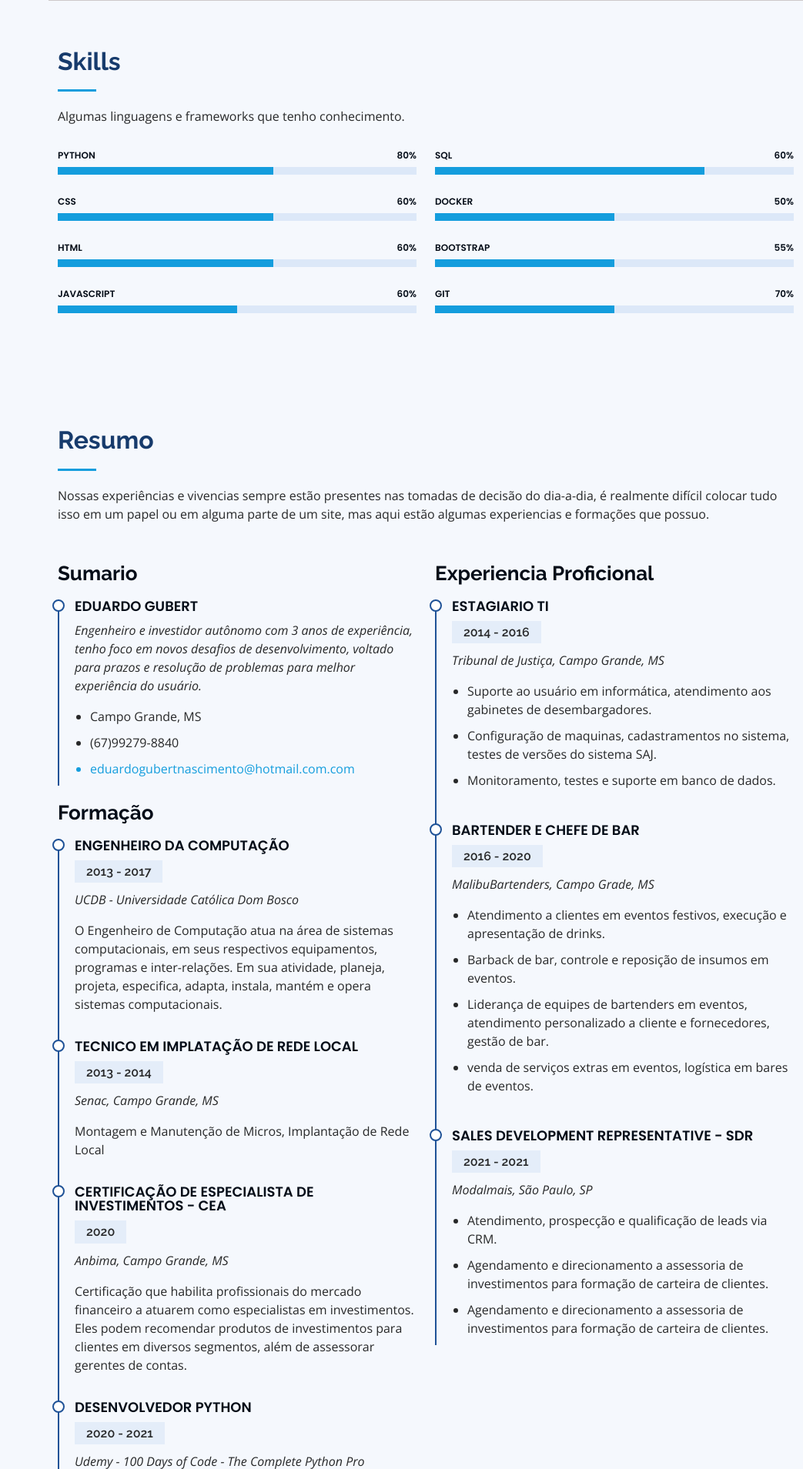
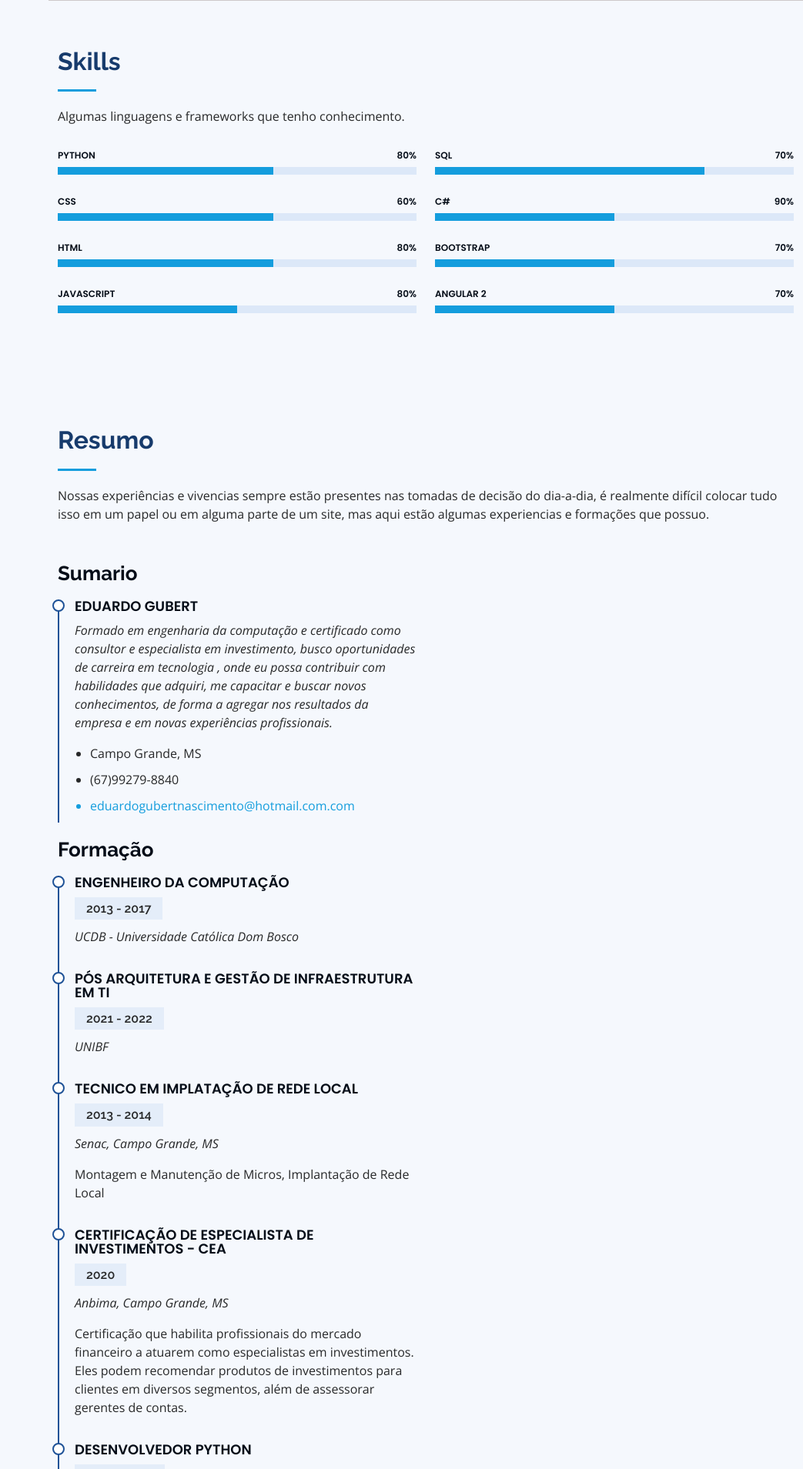
Before and after one commit to EduardoGubert/CV-Web, a Flask app: page / in a window 1280 px wide. Shown: the part 1334-3243 px from the top of the page at 77% size, without its empty margins (237-1280 px from the left). Run offline with Flask 2, Linux system fonts and the light colour scheme; some libraries are stand-ins or nearby versions.

Commit message:
Atualizando curriculo

```diff
--- a/templates/index.html
+++ b/templates/index.html
@@ -54,7 +54,7 @@
           <li><a href="#hero" class="nav-link scrollto active"><i class="bx bx-home"></i> <span>Home</span></a></li>
           <li><a href="#about" class="nav-link scrollto"><i class="bx bx-user"></i> <span>Sobre</span></a></li>
           <li><a href="#resume" class="nav-link scrollto"><i class="bx bx-file-blank"></i> <span>Resumo</span></a></li>
-          <li><a href="#portfolio" class="nav-link scrollto"><i class="bx bx-book-content"></i> <span>Portfolio</span></a></li>
+         <!-- <li><a href="#portfolio" class="nav-link scrollto"><i class="bx bx-book-content"></i> <span>Portfolio</span></a></li>-->
 <!--          <li><a href="#services" class="nav-link scrollto"><i class="bx bx-server"></i> <span>Services</span></a></li>-->
           <li><a href="#contact" class="nav-link scrollto"><i class="bx bx-envelope"></i> <span>Contato</span></a></li>
         </ul>
@@ -130,13 +130,13 @@
             </div>
 
             <div class="progress">
-              <span class="skill">HTML <i class="val">60%</i></span>
+              <span class="skill">HTML <i class="val">80%</i></span>
               <div class="progress-bar-wrap">
                 <div class="progress-bar" role="progressbar" aria-valuenow="60" aria-valuemin="0" aria-valuemax="100"></div>
               </div>
             </div>
             <div class="progress">
-              <span class="skill">JavaScript <i class="val">60%</i></span>
+              <span class="skill">JavaScript <i class="val">80%</i></span>
               <div class="progress-bar-wrap">
                 <div class="progress-bar" role="progressbar" aria-valuenow="50" aria-valuemin="0" aria-valuemax="100"></div>
               </div>
@@ -147,28 +147,28 @@
           <div class="col-lg-6" data-aos="fade-up" data-aos-delay="100">
 
             <div class="progress">
-              <span class="skill">SQL <i class="val">60%</i></span>
+              <span class="skill">SQL <i class="val">70%</i></span>
               <div class="progress-bar-wrap">
                 <div class="progress-bar" role="progressbar" aria-valuenow="75" aria-valuemin="0" aria-valuemax="100"></div>
               </div>
             </div>
 
             <div class="progress">
-              <span class="skill">Docker <i class="val">50%</i></span>
+              <span class="skill">C# <i class="val">90%</i></span>
               <div class="progress-bar-wrap">
                 <div class="progress-bar" role="progressbar" aria-valuenow="50" aria-valuemin="0" aria-valuemax="100"></div>
               </div>
             </div>
 
             <div class="progress">
-              <span class="skill">Bootstrap <i class="val">55%</i></span>
+              <span class="skill">Bootstrap <i class="val">70%</i></span>
               <div class="progress-bar-wrap">
                 <div class="progress-bar" role="progressbar" aria-valuenow="50" aria-valuemin="0" aria-valuemax="100"></div>
               </div>
             </div>
 
             <div class="progress">
-              <span class="skill">Git<i class="val">70%</i></span>
+              <span class="skill">Angular 2<i class="val">70%</i></span>
               <div class="progress-bar-wrap">
                 <div class="progress-bar" role="progressbar" aria-valuenow="50" aria-valuemin="0" aria-valuemax="100"></div>
               </div>
@@ -197,7 +197,10 @@
             <h3 class="resume-title">Sumario</h3>
             <div class="resume-item pb-0">
               <h4>Eduardo Gubert</h4>
-              <p><em>Engenheiro e investidor autônomo com 3 anos de experiência, tenho foco em novos desafios de desenvolvimento, voltado para prazos e resolução de problemas para melhor experiência do usuário.</em></p>
+              <p><em>Formado em engenharia da computação e certificado como consultor e especialista em investimento,
+                    busco oportunidades de carreira em tecnologia , onde eu possa contribuir com habilidades que adquiri,
+                    me capacitar e buscar novos conhecimentos, de forma a agregar nos resultados da empresa e em novas
+                    experiências profissionais.</em></p>
               <ul>
                 <li>Campo Grande, MS</li>
                 <li>(67)99279-8840</li>
@@ -210,7 +213,11 @@
               <h4>Engenheiro Da Computação</h4>
               <h5>2013 - 2017</h5>
               <p><em>UCDB -  Universidade Católica Dom Bosco</em></p>
-              <p>O Engenheiro de Computação atua na área de sistemas computacionais, em seus respectivos equipamentos, programas e inter-relações. Em sua atividade, planeja, projeta, especifica, adapta, instala, mantém e opera sistemas computacionais. </p>
+            </div>
+            <div class="resume-item">
+              <h4>PÓS ARQUITETURA E GESTÃO DE INFRAESTRUTURA EM TI</h4>
+              <h5>2021 - 2022</h5>
+              <p><em>UNIBF</em></p>
             </div>
             <div class="resume-item">
               <h4>Tecnico em Implatação de Rede Local</h4>
@@ -230,6 +237,25 @@
               <p><em>Udemy - 100 Days of Code - The Complete Python Pro Bootcamp for 2021</em></p>
               <p>Curso completo para desenvolvimento Python e Frameworks</p>
             </div>
+             <div class="resume-item">
+              <h4>Carreira Desenvolvedor Backend .NET</h4>
+              <h5>2021 - 2022 </h5>
+              <p><em>Balta.io</em></p>
+              <p>Tudo sobre a criação de aplicações utilizando .NET, dos fundamentos a arquitetura de software</p>
+            </div>
+             <div class="resume-item">
+              <h4>SOLID com C#</h4>
+              <h5>2021 - 2022 </h5>
+              <p><em> Alura - Princípios da Programação Orientada a Objetos</em></p>
+              <p>Curso focado em melhor desenvolvimento de softwares utilizando design patterns solid</p>
+            </div>
+             </div>
+             <div class="resume-item">
+              <h4>Full-Stack com .NET Web API e Angular + EF Core</h4>
+              <h5>2021 - 2022 </h5>
+              <p><em> Udemy - Angular e ASP.NET Core Web API, Entity Framework Core e ASP.NET Core Identity </em></p>
+              <p>Curso focado em melhor desenvolvimento de softwares utilizando design patterns solid</p>
+            </div>
           </div>
           <div class="col-lg-6" data-aos="fade-up" data-aos-delay="100">
             <h3 class="resume-title">Experiencia Proficional</h3>
@@ -243,17 +269,6 @@
                 <li>Monitoramento, testes e suporte em banco de dados.</li>
               </ul>
             </div>
-            <div class="resume-item">
-              <h4>Bartender e Chefe de Bar</h4>
-              <h5>2016 - 2020</h5>
-              <p><em>MalibuBartenders, Campo Grade, MS</em></p>
-              <ul>
-                <li> Atendimento a clientes em eventos festivos, execução e apresentação de drinks. </li>
-                <li>Barback de bar, controle e reposição de insumos em eventos.</li>
-                <li>Liderança de equipes de bartenders em eventos, atendimento personalizado a cliente e fornecedores, gestão de bar. </li>
-                <li>venda de serviços extras em eventos, logística em bares de eventos. </li>
-              </ul>
-            </div>
              <div class="resume-item">
               <h4>Sales Development Representative - SDR</h4>
               <h5>2021 - 2021</h5>
@@ -264,6 +279,16 @@
                 <li> Agendamento e direcionamento a assessoria de investimentos para formação de carteira de clientes. </li>
               </ul>
             </div>
+             <div class="resume-item">
+              <h4>ANÁLISTA DE DESENVOLVIMENTO DE SISTEMAS</h4>
+              <h5>2021 -</h5>
+              <p><em>GEOI2 TI LTDA, Campo Grande, MS</em></p>
+              <ul>
+                <li> Desenvolvimento, análise e manutenção de sistemas do governo do estado de Mato Grosso do Sul. Fazendo melhorias e</li>
+                <li> ampliando novas funcionalidades Front_end e Back_end, utilizando liguagens de programção C#, JavaScript, Html 5, Css3, </li>
+                <li> frameworks como Bootstrap e arquiteturas MVC. Além de aperfeiçoamento e pesquisa em banco de dados com SQL.</li>
+              </ul>
+            </div>
           </div>
         </div>
 
@@ -272,7 +297,7 @@
     <!-- End Resume Section -->
 
     <!-- ======= Portfolio Section ======= -->
-    <section id="portfolio" class="portfolio section-bg">
+   <!--  <section id="portfolio" class="portfolio section-bg">
       <div class="container">
 
         <div class="section-title">
@@ -325,7 +350,7 @@
         </div>
       </div>
     </section>
-
+-->
     <!-- ======= Testimonials Section ======= -->
     <section id="testimonials" class="testimonials section-bg">
       <div class="container">
```
